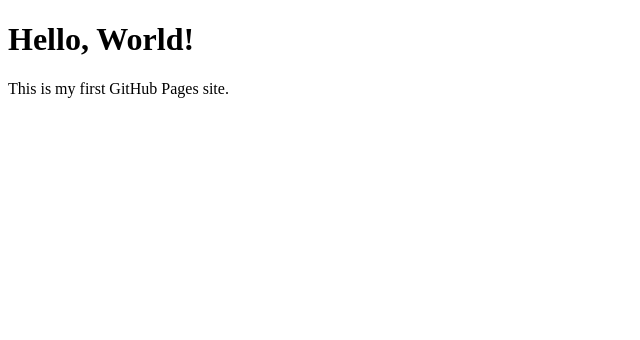
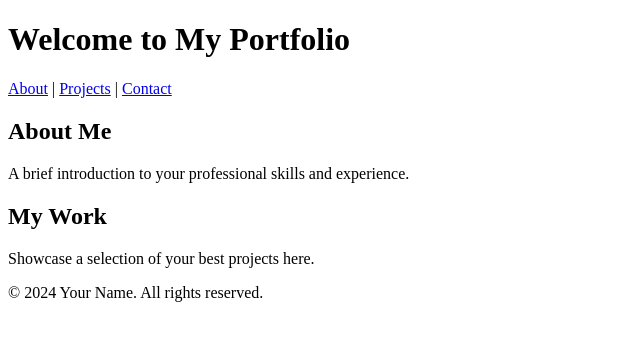
Before and after one commit to kamronbekrustamov/kamronbekrustamov.github.io, a plain HTML site: page index.html in a window 1280 px wide. Shown: the whole page, without its empty margins (0-640 px from the left). Drawn offline with Linux system fonts and the light colour scheme.

Commit message:
Update index.html

```diff
--- a/index.html
+++ b/index.html
@@ -1,10 +1,31 @@
 <!DOCTYPE html>
-<html>
+<html lang="en">
 <head>
-  <title>My GitHub Page</title>
+    <meta charset="UTF-8">
+    <meta name="viewport" content="width=device-width, initial-scale=1.0">
+    <title>Your Name | Professional Portfolio</title>
 </head>
 <body>
-  <h1>Hello, World!</h1>
-  <p>This is my first GitHub Pages site.</p>
+    <header>
+        <h1>Welcome to My Portfolio</h1>
+        <nav>
+            <a href="#">About</a> |
+            <a href="#">Projects</a> |
+            <a href="#">Contact</a>
+        </nav>
+    </header>
+    <main>
+        <section id="about">
+            <h2>About Me</h2>
+            <p>A brief introduction to your professional skills and experience.</p>
+        </section>
+        <section id="projects">
+            <h2>My Work</h2>
+            <p>Showcase a selection of your best projects here.</p>
+        </section>
+    </main>
+    <footer>
+        <p>&copy; 2024 Your Name. All rights reserved.</p>
+    </footer>
 </body>
 </html>
```
